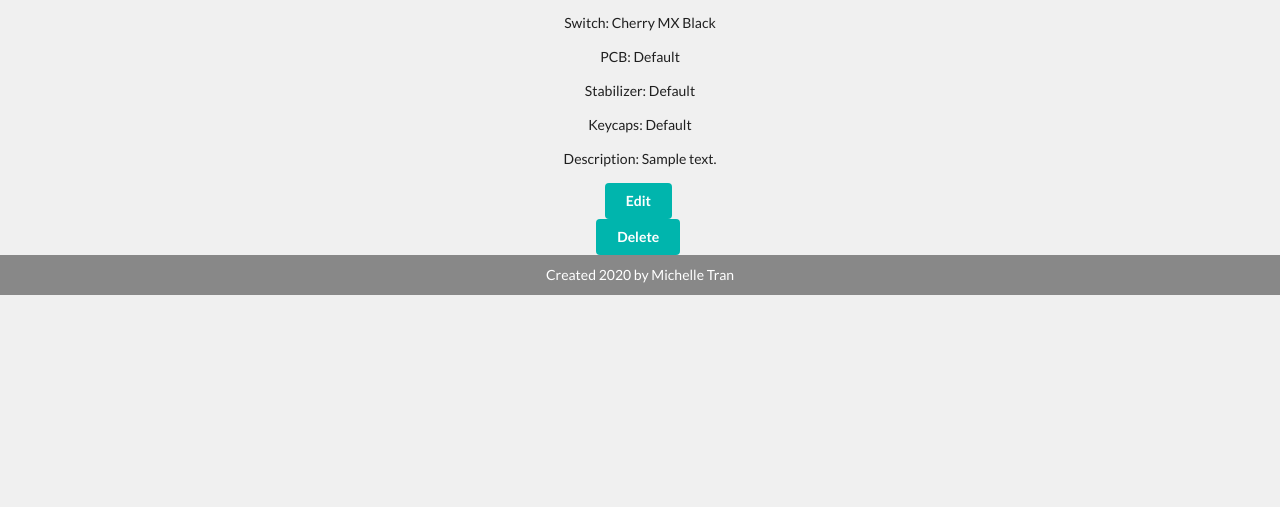
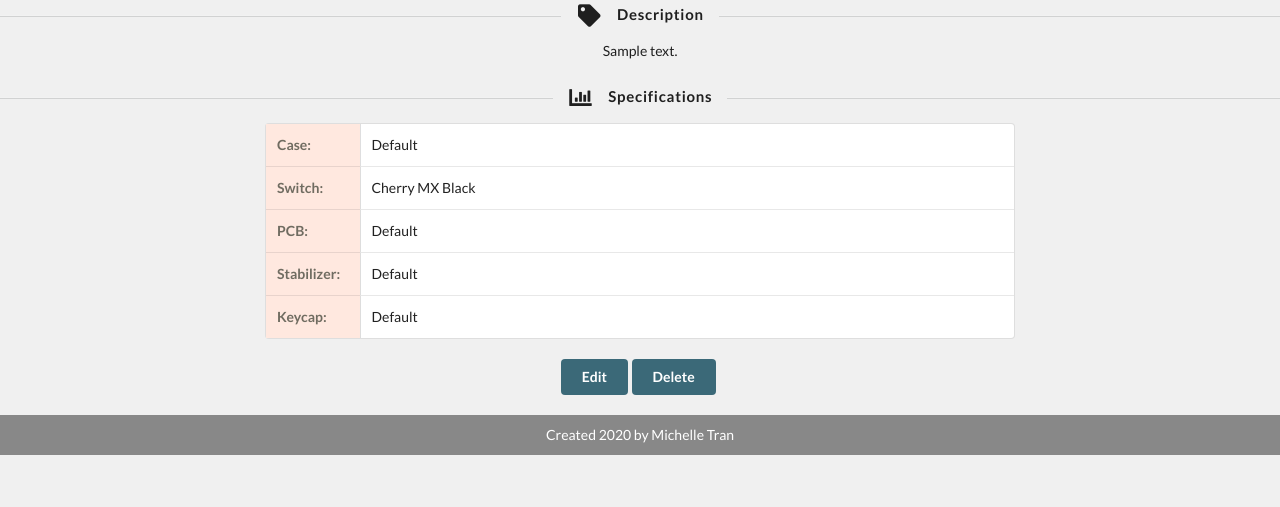
Before and after one commit to meeshers/cute_keebs, a Django app: page /keyboard/1 in a window 1280 px wide. Shown: the part 293-800 px from the top of the page. Run offline with Django 3.2, Linux system fonts and the light colour scheme; a user stored in the database is signed in; data comes from the database, SQL or seed files in the repository; tables that the repository leaves empty hold one stand-in row (values such as "Sample post"); some libraries are stand-ins or nearby versions.

Commit message:
adds more styling

```diff
--- a/main_app/static/css/home.css
+++ b/main_app/static/css/home.css
@@ -47,6 +47,14 @@ hr {
   border: 2px solid #84A9AC;
 }
 
+.ui.teal.button {
+  background-color: #3B6978;
+}
+
+.ui.teal.button:hover {
+  background-color: #84A9AC;
+}
+
 .ui.modal {
   width: 300px;
   height: 500px;
@@ -73,6 +81,10 @@ hr {
   border-radius: 5px;
 }
 
+.ui.input {
+  margin: 5px;
+}
+
 .label {
   color: #204051;
 }
@@ -85,3 +97,20 @@ hr {
 .ui.cards>.card>.content{
   background-color: #E1F4F3;
 }
+
+.ui.definition.table{
+  width: 750px;
+  margin: 0 auto;
+}
+
+.ui.definition.table tr td:first-child:not(.ignored) {
+  background-color: #FFE8DF;
+  color: #706C61;
+}
+
+.buttons {
+  display: flex;
+  justify-content: center;
+  padding: 10px;
+  margin: 10px;
+}
--- a/main_app/templates/base.html
+++ b/main_app/templates/base.html
@@ -60,9 +60,13 @@
         <p> {{login_error_message}}</p>
         {% endif %}
         {% csrf_token %}
-        <input type="text" name="username" placeholder="Enter user name" required>
-        <br>
-        <input type="password" name="password" placeholder="Enter password" required>
+        <div class="ui input">
+          <input type="text" name="username" placeholder="Enter user name" required>
+        </div>
+        <div class="ui input">
+          <input type="password" name="password" placeholder="Enter password" required>
+        </div>
+
         <div class="actions">
           <input class="ui teal button" type="submit" value="Signup">
           <input type="hidden" name="next" value={{next}}>
@@ -83,7 +87,9 @@
         {% for field in form %}
         <label class="label">{{field.label}}</label>
         <br>
-        {{field }}
+        <div class="ui input">
+          {{field }}
+        </div>
         <br>
         {% endfor %}
         <div class="actions">
--- a/main_app/templates/keyboard/show.html
+++ b/main_app/templates/keyboard/show.html
@@ -15,18 +15,51 @@
   <img src="{{keyboard.keycap.first.image}}" alt="" srcset="">
 </div>
 
-<p>Case: {{keyboard.case.first}}</p>
-<p>Switch: {{keyboard.switch.first}}</p>
-<p>PCB: {{keyboard.pcb.first}}</p>
-<p>Stabilizer: {{keyboard.stabilizer.first}}</p>
-<p>Keycaps: {{keyboard.keycap.first}}</p>
+<h4 class="ui horizontal divider header">
+  <i class="tag icon"></i>
+  Description
+</h4>
+<p>{{keyboard.description}}</p>
 
-<p>Description: {{keyboard.description}}</p>
+<h4 class="ui horizontal divider header">
+  <i class="bar chart icon"></i>
+  Specifications
+</h4>
 
-<a class="ui teal button" href="{% url 'edit_keyboard' keyboard.id %}">Edit</a>
+<table class="ui definition table">
+  <tbody>
+    <tr>
+      <td class="two wide column">Case:</td>
+      <td>{{keyboard.case.first}}</td>
+    </tr>
+    <tr>
+      <td class="two wide column">Switch:</td>
+      <td>{{keyboard.switch.first}}</td>
+    </tr>
+    <tr>
+      <td class="two wide column">PCB:</td>
+      <td>{{keyboard.pcb.first}}</td>
+    </tr>
+    <tr>
+      <td class="two wide column">Stabilizer:</td>
+      <td>{{keyboard.stabilizer.first}}</td>
+    </tr>
+    <tr>
+      <td class="two wide column">Keycap:</td>
+      <td>{{keyboard.keycap.first}}</td>
+    </tr>
+  </tbody>
+</table>
 
-<form action="{% url 'keyboard_delete' keyboard.id %}" method="POST">
-  {% csrf_token %}
-  <button class="ui teal button" type="submit">Delete</button>
-</form>
+<div class="buttons">
+  <div>
+    <a class="ui teal button" href="{% url 'edit_keyboard' keyboard.id %}">Edit</a>
+  </div>
+  <div>
+    <form action="{% url 'keyboard_delete' keyboard.id %}" method="POST">
+      {% csrf_token %}
+      <button class="ui teal button" type="submit">Delete</button>
+    </form>
+  </div>
+</div>
 {% endblock %}
```
Also changed, not shown: main_app/templates/profile.html (+8 -2 lines).
